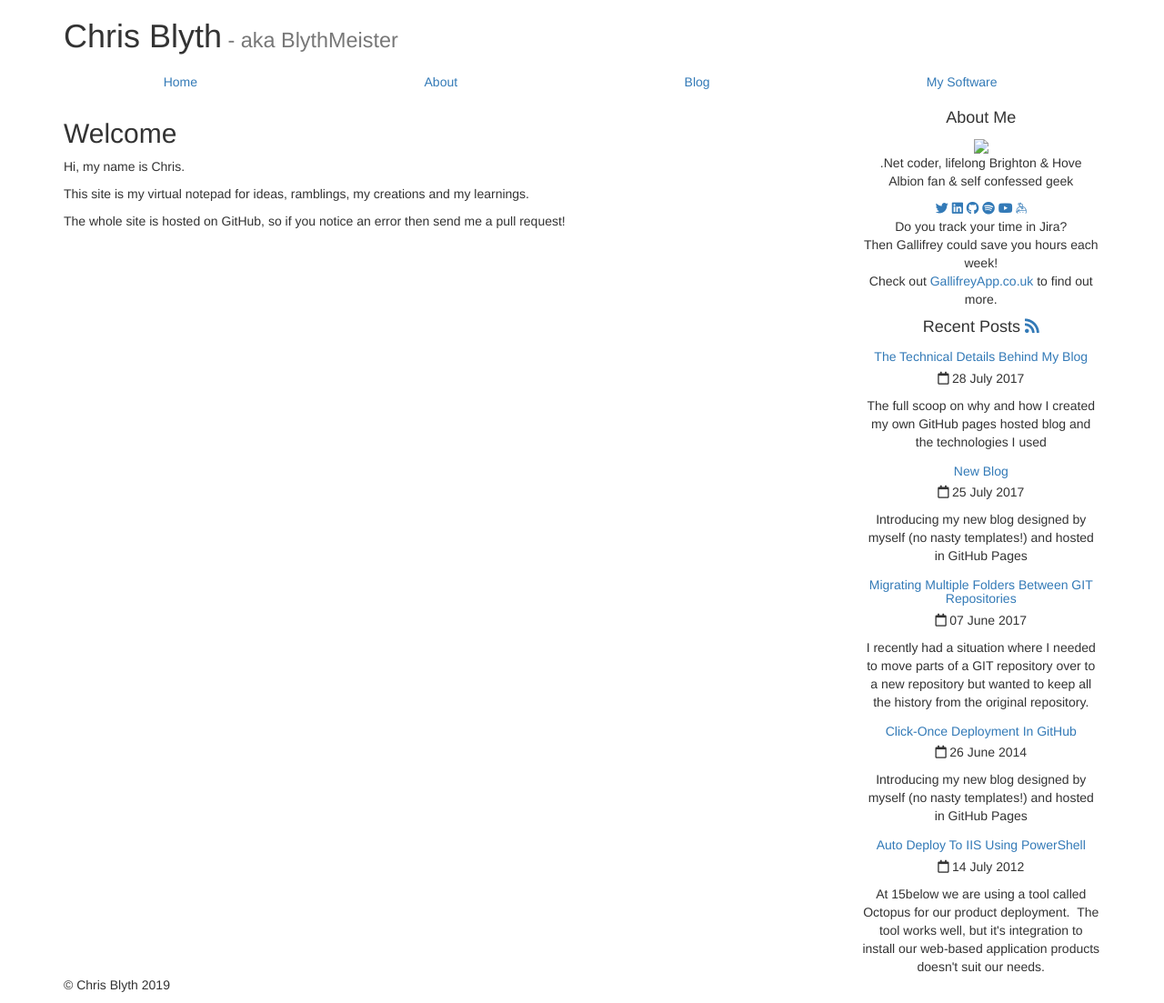
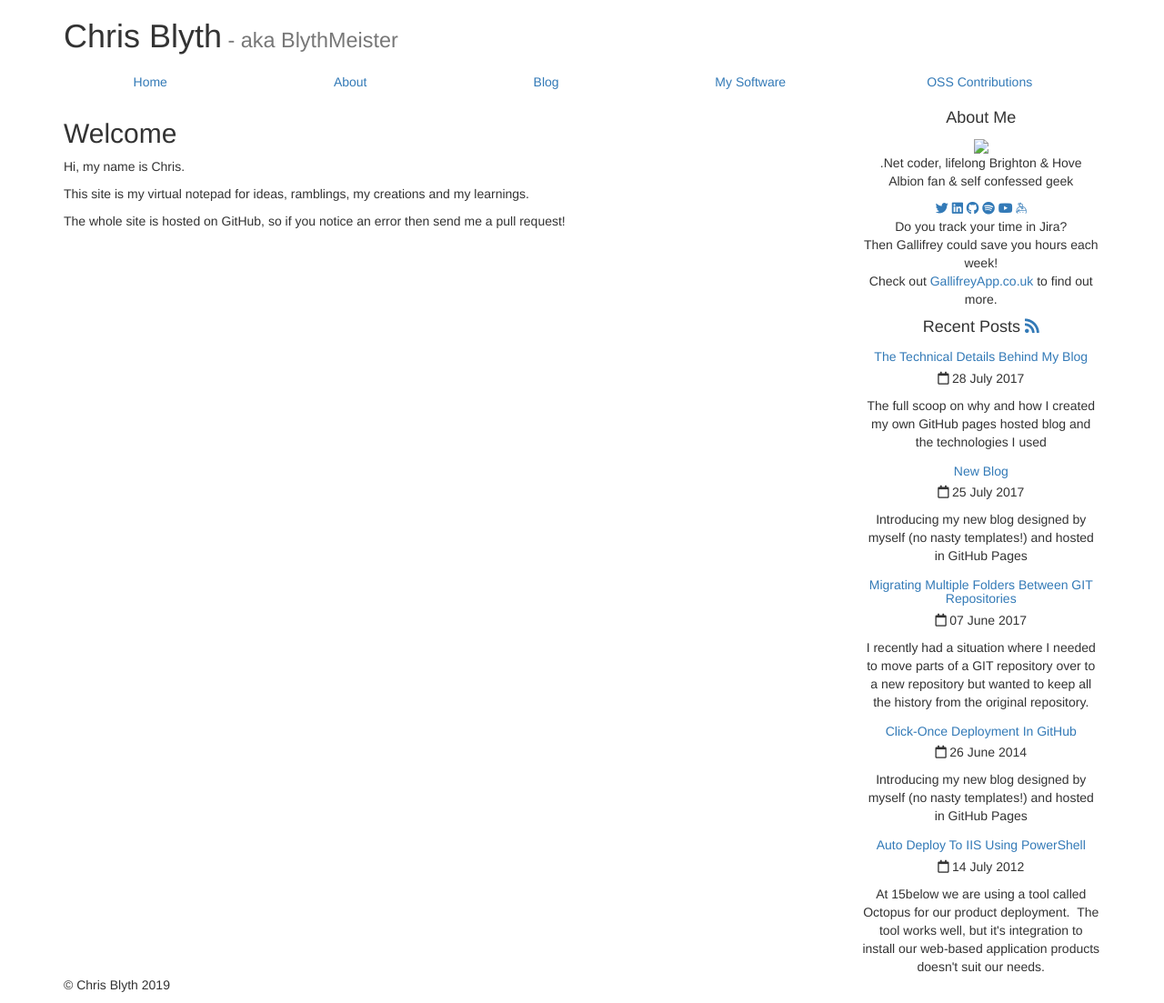
Before and after one commit to BlythMeister/blyth.me.uk, a Jekyll site: the page built from index.md, in a window 1280 px wide. Shown: the whole page at 91% size. Built offline with Jekyll 4.4.1, drawn with Linux system fonts in a browser that asks for light colours; nearby versions of some CDN libraries.

Commit message:
Update header

```diff
--- a/_includes/header.html
+++ b/_includes/header.html
@@ -8,7 +8,8 @@
         <li role="presentation"><a href="{{ site.url }}/">Home</a></li>
         <li role="presentation"><a href="{{ site.url }}/about/">About</a></li>
         <li role="presentation"><a href="{{ site.url }}/blog/">Blog</a></li>
-        <li role="presentation"><a href="{{ site.url }}/software/">My Software</a></li>
+        <li role="presentation"><a href="{{ site.url }}/software/mine">My Software</a></li>
+        <li role="presentation"><a href="{{ site.url }}/software/oss">OSS Contributions</a></li>
     </ul>
     <ul class="nav nav-pills nav-justified hidden-sm hidden-md hidden-lg">
         <li class="dropdown">
@@ -17,7 +18,8 @@
                 <li role="presentation"><a href="{{ site.url }}/">Home</a></li>
                 <li role="presentation"><a href="{{ site.url }}/about/">About</a></li>
                 <li role="presentation"><a href="{{ site.url }}/blog/">Blog</a></li>
-                <li role="presentation"><a href="{{ site.url }}/software/">My Software</a></li>
+                <li role="presentation"><a href="{{ site.url }}/software/mine">My Software</a></li>
+                <li role="presentation"><a href="{{ site.url }}/software/oss">OSS Contributions</a></li>
             </ul>
         </li>
     </ul>
```
